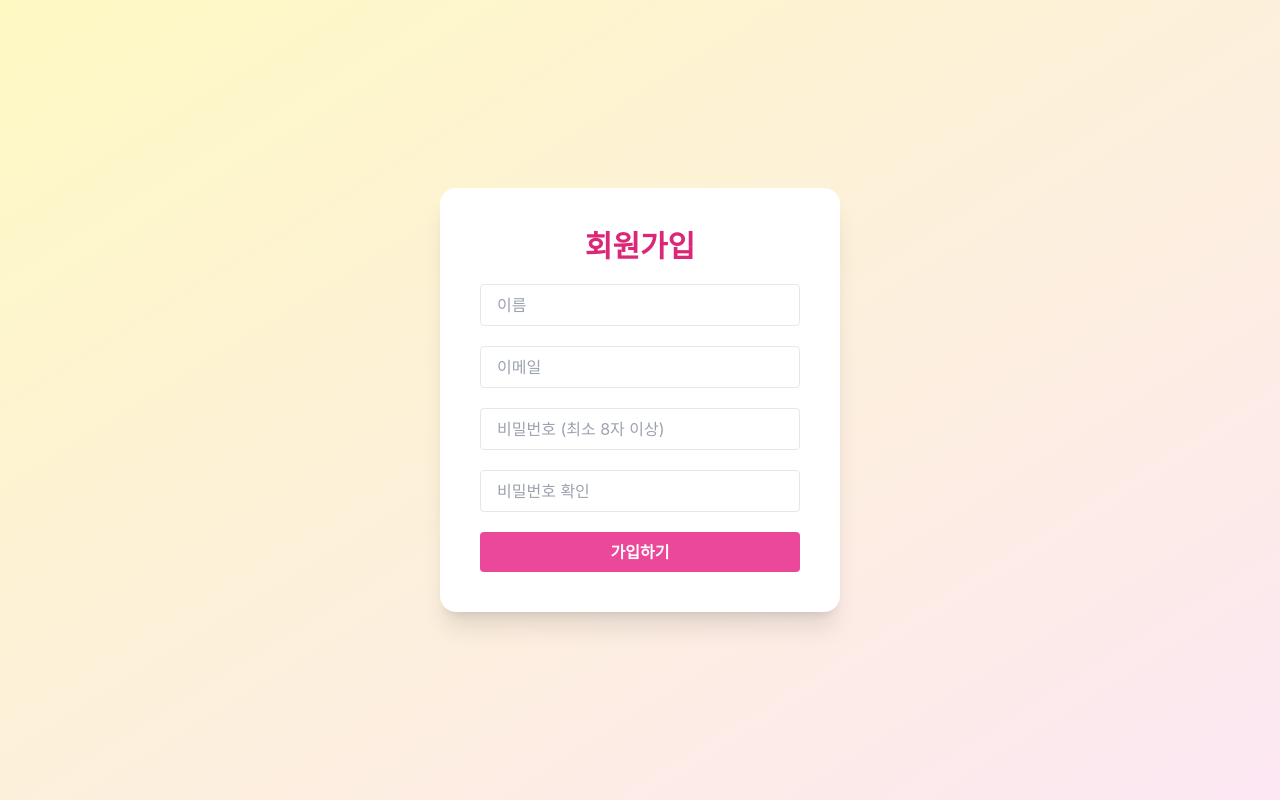
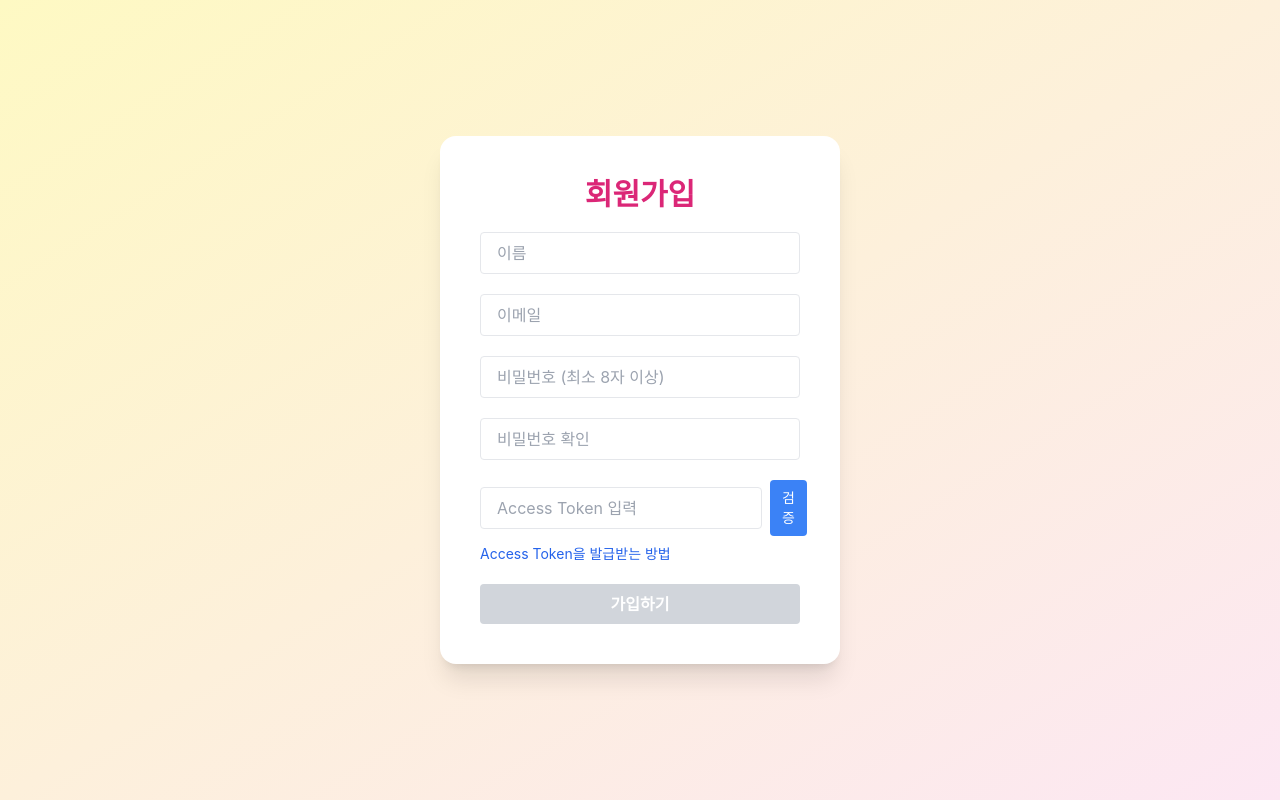
Before and after one commit to opensource-sw-5/Vata-FE, a React (Create React App) app: page /signup in a window 1280 px wide. Built offline with nearby package versions, Linux system fonts and the light colour scheme.

Commit message:
feat(30): 회원가입 화면에 Access Token 입력 및 검증 기능 추가

```diff
--- a/src/pages/Signup.tsx
+++ b/src/pages/Signup.tsx
@@ -10,6 +10,9 @@ const Signup = () => {
     password: "",
     confirmPassword: "",
   });
+  const [accessToken, setAccessToken] = useState("");
+  const [tokenVerified, setTokenVerified] = useState(false);
+  const [isVerifying, setIsVerifying] = useState(false);
   const [error, setError] = useState<string | null>(null);
   const [isLoading, setIsLoading] = useState(false);
 
@@ -17,17 +20,43 @@ const Signup = () => {
     setForm({ ...form, [e.target.name]: e.target.value });
   };
 
+  const handleTokenVerification = async () => {
+    if (!accessToken) {
+      setError("⚠️ Access Token을 입력해주세요!");
+      return;
+    }
+    setIsVerifying(true);
+    setError(null);
+    try {
+      const response = await axiosInstance.post("/api/token/verify", { token: accessToken });
+      if (response.data === "VALID") {
+        setTokenVerified(true);
+        alert("✅ Access Token 검증 완료!");
+      } else {
+        setError("⚠️ 유효하지 않은 Access Token입니다.");
+      }
+    } catch (err) {
+      setError("⚠️ 서버 오류: Access Token 검증 실패");
+    } finally {
+      setIsVerifying(false);
+    }
+  };
+
   const handleSubmit = async (e: React.FormEvent) => {
     e.preventDefault();
-    setIsLoading(true);
     setError(null);
 
     if (form.password !== form.confirmPassword) {
       setError("⚠️ 비밀번호가 일치하지 않습니다!");
-      setIsLoading(false);
       return;
     }
 
+    if (!tokenVerified) {
+      setError("⚠️ Access Token 검증을 먼저 완료해주세요!");
+      return;
+    }
+
+    setIsLoading(true);
     try {
       const response = await axiosInstance.post("/api/auth/signup", {
         email: form.email,
@@ -104,10 +133,42 @@ const Signup = () => {
           required
         />
 
+        <div className="flex items-center gap-2">
+          <input
+            type="text"
+            placeholder="Access Token 입력"
+            value={accessToken}
+            onChange={(e) => setAccessToken(e.target.value)}
+            className="border rounded px-4 py-2 flex-1"
+            required
+          />
+          <button
+            type="button"
+            onClick={handleTokenVerification}
+            className="px-3 py-2 text-sm text-white bg-blue-500 rounded hover:bg-blue-600"
+            disabled={isVerifying}
+          >
+            {isVerifying ? "검증 중..." : "검증"}
+          </button>
+        </div>
+
+        <p
+          className="text-sm text-blue-600 hover:underline cursor-pointer -mt-3"
+          onClick={() => navigate("/token-guide")}
+        >
+          Access Token을 발급받는 방법
+        </p>
+
         <button
           type="submit"
-          className="bg-pink-500 hover:bg-pink-600 text-white font-semibold py-2 rounded"
-          disabled={isLoading}
+          className={`text-white font-semibold py-2 rounded ${
+            isLoading
+              ? "bg-gray-300"
+              : tokenVerified
+              ? "bg-pink-500 hover:bg-pink-600"
+              : "bg-gray-300 cursor-not-allowed"
+          }`}
+          disabled={isLoading || !tokenVerified}
         >
           {isLoading ? "가입 중..." : "가입하기"}
         </button>
```
